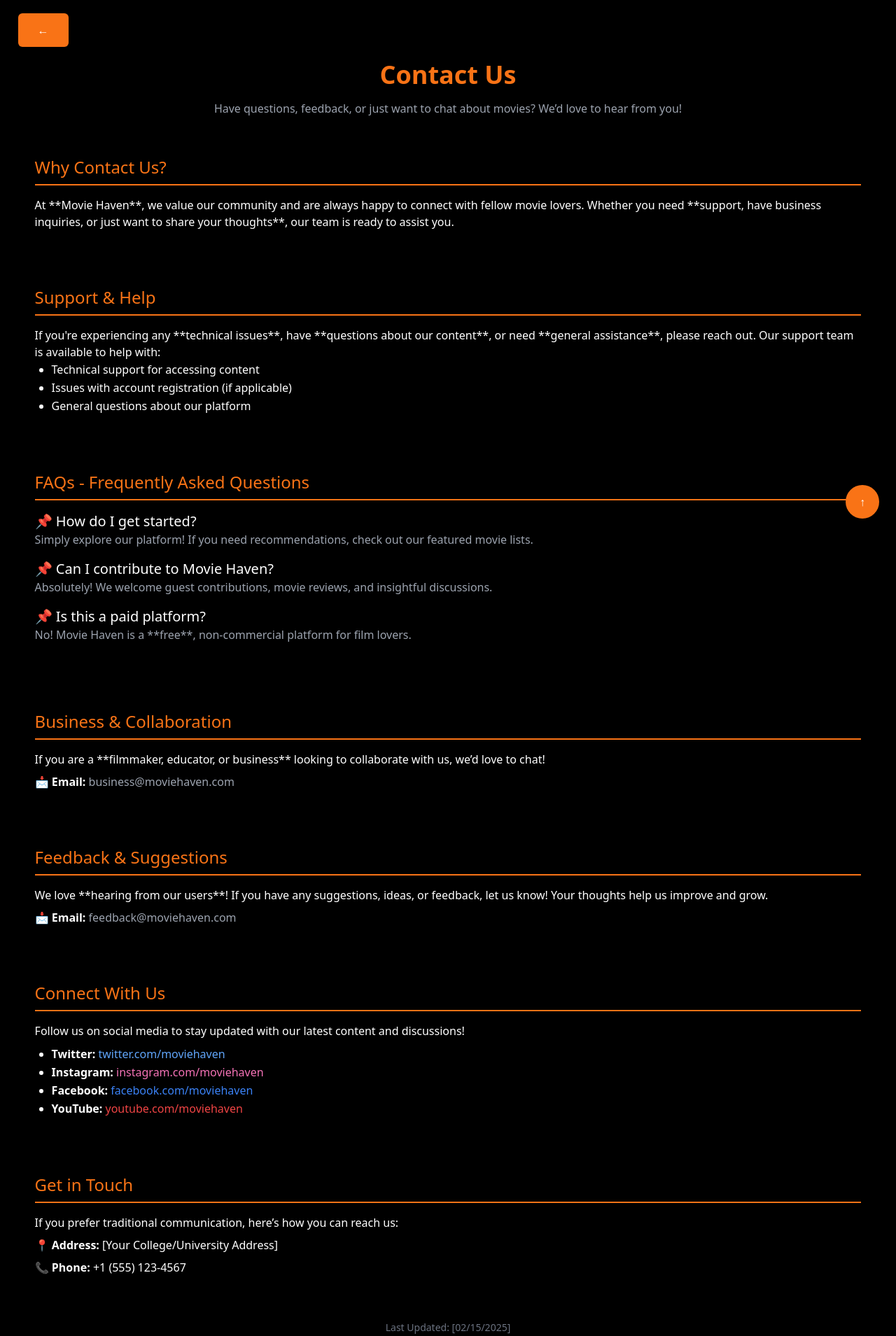
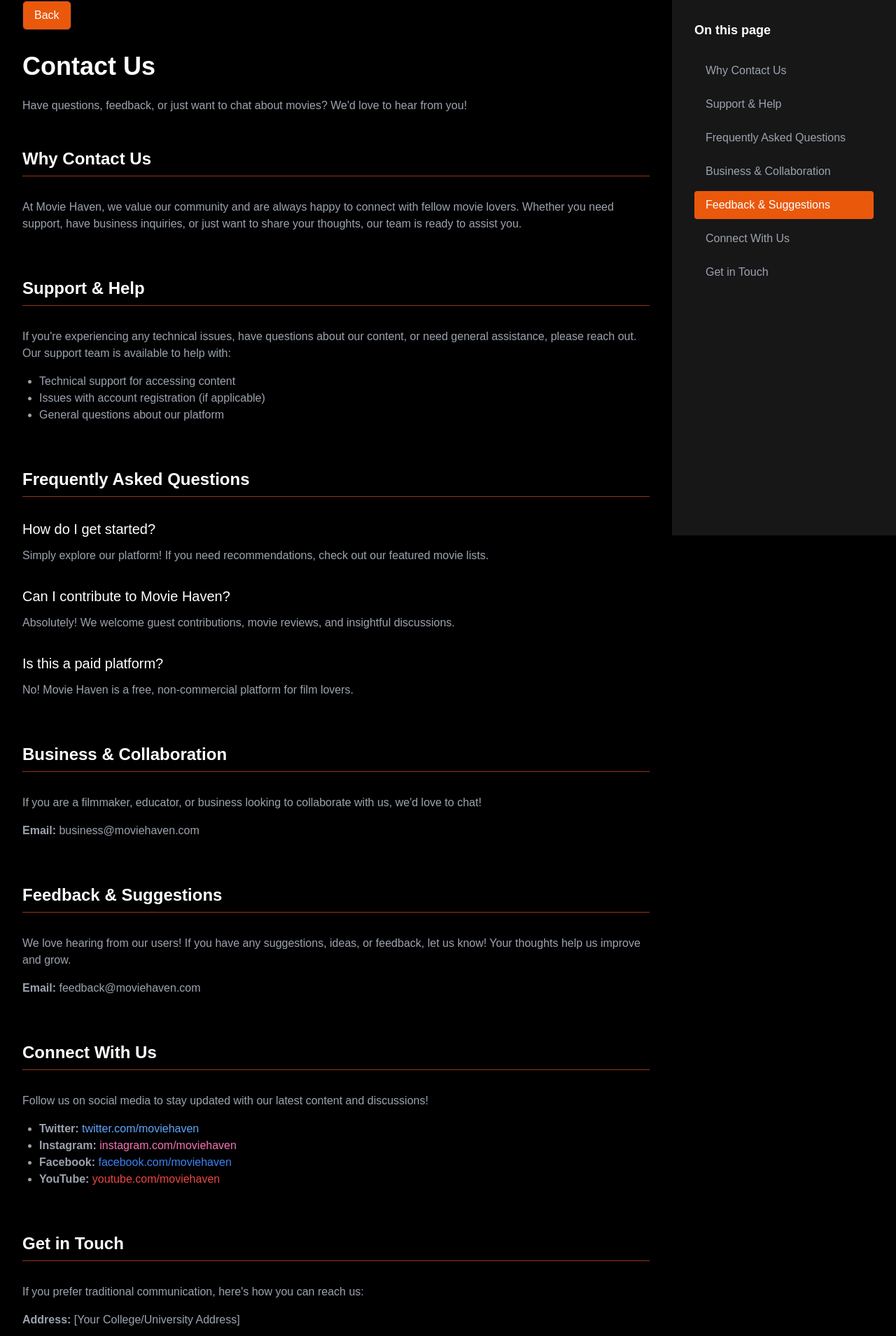
Before and after one commit to dnjstr/MovieApp-Front-End, a React (Vite) app: page /contact in a window 1280 px wide. Shown: the part 35-1944 px from the top of the page at 70% size. Built offline with nearby package versions, Linux system fonts and the light colour scheme.

Commit message:
Color Update.

```diff
--- a/src/components/pages/TermsandCondition.tsx
+++ b/src/components/pages/TermsandCondition.tsx
@@ -71,7 +71,7 @@ const TermsAndConditions = () => {
 
       <div className="w-full lg:w-3/4 p-4 md:p-8">
         <button
-          className="bg-orange-700 border border-gray-900 text-white py-2 px-4 rounded-md hover:bg-orange-900 mb-8"
+          className="bg-orange-600 border border-gray-900 text-white py-2 px-4 rounded-md hover:bg-orange-800 mb-8"
           onClick={() => window.history.back()}
         >
           Back
@@ -493,7 +493,7 @@ const TermsAndConditions = () => {
                 onClick={() => scrollToSection(section.id)}
                 className={`block w-full text-left px-4 py-2 rounded transition-colors duration-200 ${
                   activeSection === section.id
-                    ? 'bg-orange-700 text-white'
+                    ? 'bg-orange-600 text-white'
                     : 'text-gray-400 hover:bg-orange-800'
                 }`}
               >
@@ -505,7 +505,7 @@ const TermsAndConditions = () => {
       </div>
 
       <button
-        className={`fixed stbutton bottom-8 border border-gray-700 bg-orange-700 text-white p-4 rounded-full transition-opacity duration-300 hover:bg-orange-900 ${
+        className={`fixed stbutton bottom-8 border border-gray-600 bg-orange-700 text-white p-4 rounded-full transition-opacity duration-300 hover:bg-orange-800 ${
           showScrollTop ? 'opacity-100' : 'opacity-0 pointer-events-none'
         }`}
         onClick={scrollToTop}
--- a/src/components/pages/about.tsx
+++ b/src/components/pages/about.tsx
@@ -62,7 +62,7 @@ const AboutUs = () => {
 
       <div className="w-full lg:w-3/4 p-4 md:p-8">
         <button
-          className="bg-orange-700 border border-gray-900 text-white py-2 px-4 rounded-md hover:bg-orange-900 mb-8"
+          className="bg-orange-600 border border-gray-900 text-white py-2 px-4 rounded-md hover:bg-orange-800 mb-8"
           onClick={() => window.history.back()}
         >
           Back
@@ -369,7 +369,7 @@ const AboutUs = () => {
                 onClick={() => scrollToSection(section.id)}
                 className={`block w-full text-left px-4 py-2 rounded transition-colors duration-200 ${
                   activeSection === section.id
-                    ? 'bg-orange-700 text-white'
+                    ? 'bg-orange-600 text-white'
                     : 'text-gray-400 hover:bg-orange-800'
                 }`}
               >
@@ -381,7 +381,7 @@ const AboutUs = () => {
       </div>
 
       <button
-        className={`fixed stbutton bottom-8 border border-gray-700 bg-orange-700 text-white p-4 rounded-full transition-opacity duration-300 hover:bg-orange-900 ${
+        className={`fixed stbutton bottom-8 border border-gray-700 bg-orange-600 text-white p-4 rounded-full transition-opacity duration-300 hover:bg-orange-800 ${
           showScrollTop ? 'opacity-100' : 'opacity-0 pointer-events-none'
         }`}
         onClick={scrollToTop}
--- a/src/components/pages/contact.tsx
+++ b/src/components/pages/contact.tsx
@@ -1,10 +1,43 @@
-import { useEffect } from 'react';
+import { useState, useEffect } from 'react';
 
 const ContactUs = () => {
+  const [showScrollTop, setShowScrollTop] = useState(false);
+  const [activeSection, setActiveSection] = useState('');
 
   useEffect(() => {
+    const handleScroll = () => {
+      const scrolled = window.pageYOffset;
+      setShowScrollTop(scrolled > 100);
+
+      const sections = document.querySelectorAll('section[id]');
+      sections.forEach(section => {
+        const sectionTop = (section as HTMLElement).offsetTop;
+        const sectionHeight = (section as HTMLElement).offsetHeight;
+        if (scrolled >= sectionTop - 100 && scrolled < sectionTop + sectionHeight - 100) {
+          setActiveSection(section.id);
+        }
+      });
+    };
+
+    window.addEventListener('scroll', handleScroll);
     window.scrollTo(0, 0);
+
+    return () => window.removeEventListener('scroll', handleScroll);
   }, []);
+
+  const scrollToSection = (sectionId: string): void => {
+    const element = document.getElementById(sectionId);
+    if (element) {
+      const offset = 20;
+      const elementPosition = element.getBoundingClientRect().top;
+      const offsetPosition = elementPosition + window.pageYOffset - offset;
+
+      window.scrollTo({
+        top: offsetPosition,
+        behavior: 'smooth'
+      });
+    }
+  };
 
   const scrollToTop = () => {
     window.scrollTo({
@@ -13,94 +46,130 @@ const ContactUs = () => {
     });
   };
 
+  const sections = [
+    { id: 'why-contact', title: 'Why Contact Us' },
+    { id: 'support', title: 'Support & Help' },
+    { id: 'faqs', title: 'Frequently Asked Questions' },
+    { id: 'business', title: 'Business & Collaboration' },
+    { id: 'feedback', title: 'Feedback & Suggestions' },
+    { id: 'social', title: 'Connect With Us' },
+    { id: 'contact-info', title: 'Get in Touch' }
+  ];
+
   return (
-    <div className="w-full min-h-screen p-[50px] md:p-[2%] font-sans box-border bg-black text-white">
-
-      {/* Back Button */}
+    <div className="flex w-full min-h-screen bg-black text-white">
+      <div className="w-full lg:w-3/4 p-4 md:p-8">
         <button
-        className="bg-orange-500 text-white py-3 px-7 mt-6 text-base rounded-md cursor-pointer transition-all duration-300 hover:bg-orange-600 active:scale-95 mb-5"
+          className="bg-orange-600 border border-gray-900 text-white py-2 px-4 rounded-md hover:bg-orange-800 mb-8"
           onClick={() => window.history.back()}
         >
-        ←
+          Back
         </button>
 
-      {/* Page Title */}
-      <h1 className="text-center text-4xl font-bold text-orange-500 mb-4">Contact Us</h1>
-      <p className="text-center text-base text-gray-400 mb-8">
-        Have questions, feedback, or just want to chat about movies? We’d love to hear from you!
+        <h1 className="text-4xl font-bold mb-6">Contact Us</h1>
+        <p className="text-gray-400 mb-12">
+          Have questions, feedback, or just want to chat about movies? We'd love to hear from you!
         </p>
 
-      {/* Why Contact Us? */}
-      <section className="mb-8 p-6 rounded-lg w-full">
-        <h2 className="text-2xl text-orange-500 border-b-2 border-orange-500 pb-2 mb-4">Why Contact Us?</h2>
-        <p>
-          At **Movie Haven**, we value our community and are always happy to connect with fellow movie lovers. Whether you need **support, have business inquiries, or just want to share your thoughts**, our team is ready to assist you.
+        <section id="why-contact" className="mb-16">
+          <h2 className="text-2xl font-semibold mb-8 pb-2 border-b border-orange-800">Why Contact Us</h2>
+
+          <div className="space-y-8">
+            <div>
+              <p className="text-gray-400">
+                At Movie Haven, we value our community and are always happy to connect with fellow movie lovers.
+                Whether you need support, have business inquiries, or just want to share your thoughts,
+                our team is ready to assist you.
               </p>
+            </div>
+          </div>
         </section>
 
-      {/* Support & Help */}
-      <section className="mb-8 p-6 rounded-lg w-full">
-        <h2 className="text-2xl text-orange-500 border-b-2 border-orange-500 pb-2 mb-4">Support & Help</h2>
-        <p>
-          If you're experiencing any **technical issues**, have **questions about our content**, or need **general assistance**, please reach out. Our support team is available to help with:
+        <section id="support" className="mb-16">
+          <h2 className="text-2xl font-semibold mb-8 pb-2 border-b border-orange-800">Support & Help</h2>
+
+          <div className="space-y-8">
+            <div>
+              <p className="text-gray-400">
+                If you're experiencing any technical issues, have questions about our content,
+                or need general assistance, please reach out. Our support team is available to help with:
               </p>
-        <ul className="list-disc pl-6 leading-relaxed">
+              <ul className="list-disc pl-6 mt-4 text-gray-400">
                 <li>Technical support for accessing content</li>
                 <li>Issues with account registration (if applicable)</li>
                 <li>General questions about our platform</li>
               </ul>
+            </div>
+          </div>
         </section>
 
-      {/* Frequently Asked Questions (FAQs) */}
-      <section className="mb-8 p-6 rounded-lg w-full">
-        <h2 className="text-2xl text-orange-500 border-b-2 border-orange-500 pb-2 mb-4">FAQs - Frequently Asked Questions</h2>
-        <div className="mb-4">
-          <h3 className="text-xl text-white">📌 How do I get started?</h3>
+        <section id="faqs" className="mb-16">
+          <h2 className="text-2xl font-semibold mb-8 pb-2 border-b border-orange-800">Frequently Asked Questions</h2>
+
+          <div className="space-y-8">
+            <div>
+              <h3 className="text-xl mb-3">How do I get started?</h3>
               <p className="text-gray-400">
                 Simply explore our platform! If you need recommendations, check out our featured movie lists.
               </p>
             </div>
-        <div className="mb-4">
-          <h3 className="text-xl text-white">📌 Can I contribute to Movie Haven?</h3>
+
+            <div>
+              <h3 className="text-xl mb-3">Can I contribute to Movie Haven?</h3>
               <p className="text-gray-400">
                 Absolutely! We welcome guest contributions, movie reviews, and insightful discussions.
               </p>
             </div>
-        <div className="mb-4">
-          <h3 className="text-xl text-white">📌 Is this a paid platform?</h3>
+
+            <div>
+              <h3 className="text-xl mb-3">Is this a paid platform?</h3>
               <p className="text-gray-400">
-            No! Movie Haven is a **free**, non-commercial platform for film lovers.
+                No! Movie Haven is a free, non-commercial platform for film lovers.
               </p>
+            </div>
           </div>
         </section>
 
-      {/* Business Inquiries */}
-      <section className="mb-8 p-6 rounded-lg w-full">
-        <h2 className="text-2xl text-orange-500 border-b-2 border-orange-500 pb-2 mb-4">Business & Collaboration</h2>
-        <p>
-          If you are a **filmmaker, educator, or business** looking to collaborate with us, we’d love to chat!
+        <section id="business" className="mb-16">
+          <h2 className="text-2xl font-semibold mb-8 pb-2 border-b border-orange-800">Business & Collaboration</h2>
+
+          <div className="space-y-8">
+            <div>
+              <p className="text-gray-400">
+                If you are a filmmaker, educator, or business looking to collaborate with us, we'd love to chat!
               </p>
-        <p className="mt-2">
-          📩 <strong>Email:</strong> <span className="text-gray-400">business@moviehaven.com</span>
+              <p className="text-gray-400 mt-4">
+                <strong>Email:</strong> business@moviehaven.com
               </p>
+            </div>
+          </div>
         </section>
 
-      {/* Feedback & Suggestions */}
-      <section className="mb-8 p-6 rounded-lg w-full">
-        <h2 className="text-2xl text-orange-500 border-b-2 border-orange-500 pb-2 mb-4">Feedback & Suggestions</h2>
-        <p>
-          We love **hearing from our users**! If you have any suggestions, ideas, or feedback, let us know! Your thoughts help us improve and grow.
+        <section id="feedback" className="mb-16">
+          <h2 className="text-2xl font-semibold mb-8 pb-2 border-b border-orange-800">Feedback & Suggestions</h2>
+
+          <div className="space-y-8">
+            <div>
+              <p className="text-gray-400">
+                We love hearing from our users! If you have any suggestions, ideas, or feedback, let us know!
+                Your thoughts help us improve and grow.
               </p>
-        <p className="mt-2">
-          📩 <strong>Email:</strong> <span className="text-gray-400">feedback@moviehaven.com</span>
+              <p className="text-gray-400 mt-4">
+                <strong>Email:</strong> feedback@moviehaven.com
               </p>
+            </div>
+          </div>
         </section>
 
-      {/* Social Media Links */}
-      <section className="mb-8 p-6 rounded-lg w-full">
-        <h2 className="text-2xl text-orange-500 border-b-2 border-orange-500 pb-2 mb-4">Connect With Us</h2>
-        <p>Follow us on social media to stay updated with our latest content and discussions!</p>
-        <ul className="list-disc pl-6 leading-relaxed mt-2">
+        <section id="social" className="mb-16">
+          <h2 className="text-2xl font-semibold mb-8 pb-2 border-b border-orange-800">Connect With Us</h2>
+
+          <div className="space-y-8">
+            <div>
+              <p className="text-gray-400">
+                Follow us on social media to stay updated with our latest content and discussions!
+              </p>
+              <ul className="list-disc pl-6 mt-4 text-gray-400">
                 <li>
                   <strong>Twitter:</strong> <a href="https://twitter.com/moviehaven" className="text-blue-400">twitter.com/moviehaven</a>
                 </li>
@@ -114,32 +183,70 @@ const ContactUs = () => {
                   <strong>YouTube:</strong> <a href="https://youtube.com/moviehaven" className="text-red-500">youtube.com/moviehaven</a>
                 </li>
               </ul>
+            </div>
+          </div>
         </section>
 
-      {/* Contact Information */}
-      <section className="mb-8 p-6 rounded-lg w-full">
-        <h2 className="text-2xl text-orange-500 border-b-2 border-orange-500 pb-2 mb-4">Get in Touch</h2>
-        <p>If you prefer traditional communication, here’s how you can reach us:</p>
-        <p className="mt-2">
-          📍 <strong>Address:</strong> [Your College/University Address]
+        <section id="contact-info" className="mb-16">
+          <h2 className="text-2xl font-semibold mb-8 pb-2 border-b border-orange-800">Get in Touch</h2>
+
+          <div className="space-y-8">
+            <div>
+              <p className="text-gray-400">
+                If you prefer traditional communication, here's how you can reach us:
               </p>
-        <p className="mt-2">
-          📞 <strong>Phone:</strong> +1 (555) 123-4567
+              <p className="text-gray-400 mt-4">
+                <strong>Address:</strong> [Your College/University Address]
               </p>
+              <p className="text-gray-400 mt-2">
+                <strong>Phone:</strong> +1 (555) 123-4567
+              </p>
+            </div>
+          </div>
         </section>
 
+        <footer className="text-center text-sm text-gray-500 mt-16 pb-8">
+          <p className="mb-5">Last Updated: February 15, 2025</p>
+          <a
+            href="#"
+            className="text-blue-400 hover:text-blue-300"
+            target="_blank"
+            rel="noopener noreferrer"
+          >
+            Need help? Contact Customer Service
+          </a>
+        </footer>
+      </div>
+
+      <div className="hidden lg:block w-1/4 fixed right-0 top-0 h-screen bg-neutral-900 p-8 overflow-y-auto">
+        <div className="sticky top-8">
+          <h3 className="text-lg font-semibold mb-6">On this page</h3>
+          <nav className="space-y-2">
+            {sections.map(section => (
               <button
-        className="bg-orange-500 text-white py-3 px-5 text-base rounded-full cursor-pointer transition-all duration-300 hover:bg-orange-600 active:scale-95 fixed right-6 bottom-6"
+                key={section.id}
+                onClick={() => scrollToSection(section.id)}
+                className={`block w-full text-left px-4 py-2 rounded transition-colors duration-200 ${
+                  activeSection === section.id
+                    ? 'bg-orange-600 text-white'
+                    : 'text-gray-400 hover:bg-orange-800'
+                }`}
+              >
+                {section.title}
+              </button>
+            ))}
+          </nav>
+        </div>
+      </div>
+
+      <button
+        className={`fixed stbutton bottom-8 border border-gray-700 bg-orange-600 text-white p-4 rounded-full transition-opacity duration-300 hover:bg-orange-800 ${
+          showScrollTop ? 'opacity-100' : 'opacity-0 pointer-events-none'
+        }`}
         onClick={scrollToTop}
       >
         ↑
       </button>
-
-      {/* Footer */}
-      <footer className="text-center text-sm text-gray-500 mt-10">
-        <p>Last Updated: [02/15/2025]</p>
-      </footer>
-
     </div>
   );
 };
```
Also changed, not shown: src/components/pages/faq.tsx (+11 -11 lines). Lines whose indentation alone changed are shown as unchanged.
